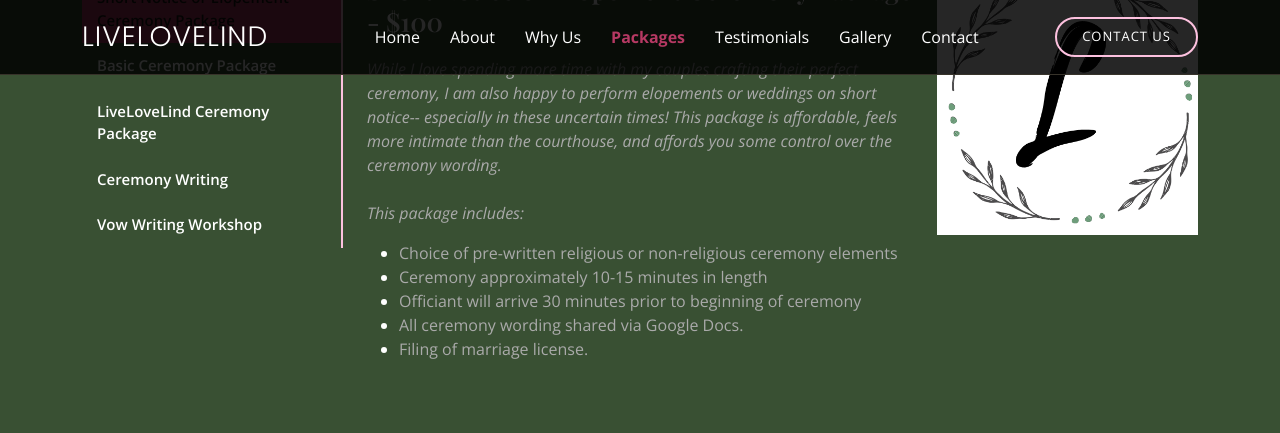
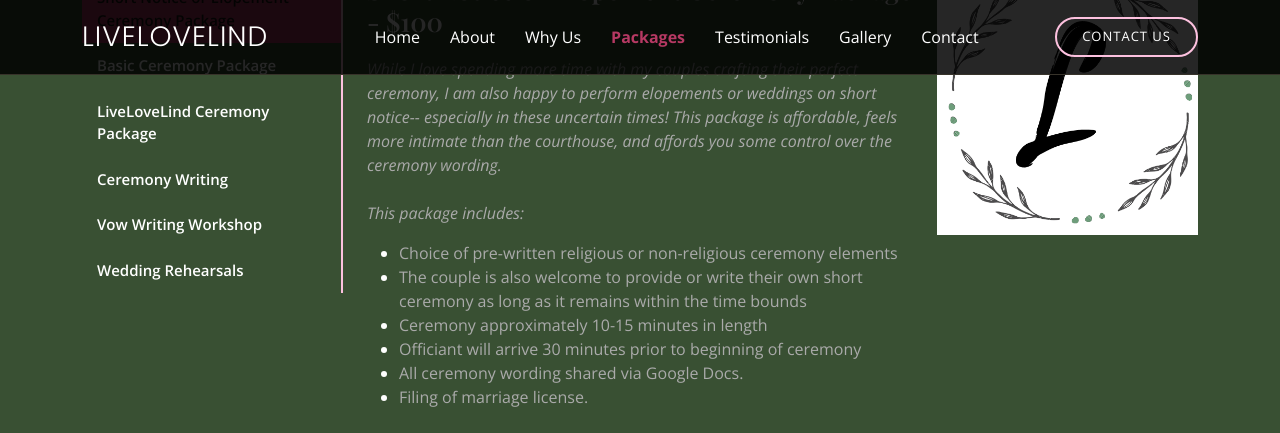
Before and after one commit to LiveLoveLind/LiveLoveLind.github.io, a Jekyll site: the page built from index.md, in a window 1280 px wide and 900 px high, scrolled down 2637 px, cut to the strip 0-433 px from the top of the window. Built offline with Jekyll 4.4.1, drawn with Linux system fonts in a browser that asks for light colours; some web fonts are replaced.

Commit message:
added rehearsal tab to offerings and update some verbiage in all of them & updated gallery photo caption links

```diff
--- a/_includes/section-gallery.html
+++ b/_includes/section-gallery.html
@@ -28,7 +29,8 @@
             <a href="assets/img/gallery/brandon and rachel.JPG" class="gallery-lightbox" data-gall="gallery-item">
               <img src="assets/img/gallery/brandon and rachel.JPG" alt="" class="img-fluid">
               <div class="caption BL">
-                <span>Photo by Jen Kimlinger Photography</span>
+                <a href=" https://www.jenkimlingerphotography.com/" target="_blank"><span>Photo by Jen Kimlinger Photography </span></a>
+
               </div>
             </a>
           </div>
@@ -39,7 +41,7 @@
             <a href="assets/img/gallery/billy and jen.JPG" class="gallery-lightbox" data-gall="gallery-item">
               <img src="assets/img/gallery/billy and jen.JPG" alt="" class="img-fluid">
                 <div class="caption BL">
-                  <span>Photo by @LiveLoveLind</span>
+                  <a href="https://instagram.com/livelovelind?r=nametag" target="_blank"><span>Photo by @LiveLoveLind </span></a>
                 </div>
             </a>
           </div>
--- a/_includes/section-services.html
+++ b/_includes/section-services.html
@@ -26,6 +26,9 @@
           <li class="nav-item">
             <a class="nav-link" data-bs-toggle="tab" href="#tab-5">Vow Writing Workshop</a>
           </li>
+          <li class="nav-item">
+            <a class="nav-link" data-bs-toggle="tab" href="#tab-6">Wedding Rehearsals</a>
+          </li>
         </ul>
       </div>
       <div class="col-lg-9 mt-4 mt-lg-0">
@@ -35,14 +38,20 @@
               <div class="col-lg-8 details order-2 order-lg-1">
                 <h3>Short Notice or Elopement Ceremony Package - $100</h3>
                 <p class="fst-italic">While I love spending more time with my couples crafting their perfect ceremony,
-                   I am also happy to perform elopements or weddings on short notice-- especially in these uncertain times!
-                   This package is affordable, feels more intimate than the courthouse, and affords you some control over the ceremony wording.
-                   <!-- &nbsp;The ceremony must take
-                  place no more than<strong> one week</strong> after contacting LiveLoveLind and may not
-                  include more than <strong>10&nbsp;guests</strong>.&nbsp;--> <br><br>This package includes:</p>
-                <ul>
+                  I am also happy to perform elopements or weddings on short notice-- especially in these uncertain
+                  times!
+                  This package is affordable, feels more intimate than the courthouse, and affords you some control over
+                  the ceremony wording.
+
+                  <br><br>This package includes:
+                </p>
+                <ul data-rte-list="default">
                   <li>
                     <p>Choice of pre-written religious or non-religious ceremony elements</p>
+                  </li>
+                  <li>
+                    <p>The couple is also welcome to provide or write their own short ceremony as long as it remains
+                      within the time bounds</p>
                   </li>
                   <li>
                     <p>Ceremony approximately 10-15 minutes in length</p>
@@ -67,18 +76,28 @@
             <div class="row">
               <div class="col-lg-8 details order-2 order-lg-1">
                 <h3>Basic Ceremony Package - $350</h3>
-                <p class="fst-italic"> If you  find yourself on a budget or don't prefer to share personal stories with all your guests, the basic ceremony
-                  package might be a great fit for your big day! With this service you will still recieve all the guidance our LiveLoveLind package provides- the wedding workshop,
-                  writing resources & suggestions, and some ceremony customization. You will still get to customize what elements are included and choose from a wide array of wording
+                <p class="fst-italic"> If you find yourself on a budget, don't prefer to share personal stories with all
+                  your guests, or have writen a ceremony yourself-- the basic ceremony
+                  package might be a great fit for your big day! With this service you will still recieve all the
+                  guidance our LiveLoveLind package provides- the wedding workshop,
+                  writing resources & suggestions, and some ceremony customization. You will still get to customize what
+                  elements are included and choose from a wide array of wording
                   suggestions.
-                  <br><br>This package includes:</p>
+                  <br><br>This package includes:
+                </p>
                 </p>
                 <ul data-rte-list="default">
                   <li>
-                    <p>Access to <em> LiveLoveLind's </em> resources for ceremony ideas- unity ceremonies, readings, blessings, vows, and much more.</p>
+                    <p>Access to <em> LiveLoveLind's </em> resources for ceremony ideas- unity ceremonies, readings,
+                      blessings, vows, and much more.</p>
                   </li>
                   <li>
-                    <p><em>LiveLoveLind's</em> Wedding workshop, where you are guided through all the ceremony element options, work though all the processional logistics, vendor coordination, and other day of details.</p>
+                    <p>Ceremony may also include elements found or writen by the couple</p>
+                  </li>
+                  <li>
+                    <p><em>LiveLoveLind's</em> Wedding workshop, where you are guided through all the ceremony element
+                      options, work though all the processional logistics, vendor coordination, and other day of
+                      details.</p>
                   </li>
                   <li>
                     <p>Unlimited phone, email and text consultations.</p>
@@ -112,29 +131,43 @@
             <div class="row">
               <div class="col-lg-8 details order-2 order-lg-1">
                 <h3>LiveLoveLind Ceremony Package - $500</h3>
-                <p class="fst-italic"> The LiveLoveLind package ensures that the focus of the big day is, as it should be, the unique love that you share as a couple!
-                  We will work together to create a ceremony that reflects your personalities, your love story, and any special elements you'd like to share with your guests.
+                <p class="fst-italic"> The LiveLoveLind package ensures that the focus of the big day is, as it should
+                  be, the unique love that you share as a couple!
+                  We will work together to create a ceremony that reflects your personalities, your love story, and any
+                  special elements you'd like to share with your guests.
                   From the welcome to the pronouncement and everything in between,
                   I will guide you through all the ceremony options during a one hour wedding workshop.
-                  Once you've selected the elements you'd like to include, I will supply ideas for each facet and customize each element to fit your vision.
+                  Once you've selected the elements you'd like to include, I will supply ideas for each facet and
+                  customize each element to fit your vision.
                   Then, we will give your custom ceremony that personal touch!
                   Instead of pulling platitudes off the internet or from the wedding I did the week before,
-                  I like to begin the ceremony by telling <em>your</em> love story. There’s magic in how you met, fell in love, and got engaged.
-                  As your story unfolds, friends and family get to share in that magic and glimpse the love you have for one another.
-                  Your ceremony script will be available to you 24/7 via Google Docs, where we can collaberate and adjust each part until every word is perfect.
-                  <br><br>This package includes:</p>
+                  I like to begin the ceremony by telling <em>your</em> love story. There’s magic in how you met, fell
+                  in love, and got engaged.
+                  As your story unfolds, friends and family get to share in that magic and glimpse the love you have for
+                  one another.
+                  Your ceremony script will be available to you 24/7 via Google Docs, where we can collaberate and
+                  adjust each part until every word is perfect.
+                  <br><br>This package includes:
+                </p>
                 <ul data-rte-list="default">
                   <li>
-                    <p>Custom writtten ceremony that is unique to each couple. Unlimited revisions and collaberation.</em></p>
+                    <p>Custom writtten ceremony that is unique to each couple. Unlimited revisions and
+                      collaberation.</em></p>
                   </li>
                   <li>
                     <p>Personal vow writing assistance available if needed.</p>
                   </li>
                   <li>
-                    <p>Access to <em> LiveLoveLind's </em> resources for ceremony ideas- unity ceremonies, readings, blessings, vows, and much more.</p>
+                    <p>Access to <em> LiveLoveLind's </em> resources for ceremony ideas- unity ceremonies, readings,
+                      blessings, vows, and much more.</p>
                   </li>
                   <li>
-                    <p><em>LiveLoveLind's</em> Wedding workshop, where you are guided through all the ceremony element options, work though all the processional logistics, vendor coordination, and other day of details.</p>
+                    <p>Ceremony may also include elements found or writen by the couple</p>
+                  </li>
+                  <li>
+                    <p><em>LiveLoveLind's</em> Wedding workshop, where you are guided through all the ceremony element
+                      options, work though all the processional logistics, vendor coordination, and other day of
+                      details.</p>
                   </li>
                   <li>
                     <p>Unlimited phone, email and text consultations.</p>
@@ -170,23 +203,31 @@
             <div class="row">
               <div class="col-lg-8 details order-2 order-lg-1">
                 <h3>Ceremony Writing - $350</h3>
-          <p class="fst-italic">Whether you are having a friend or family member officiate or I'm unavailable for your big day, I'd still love to
-            help you create the ceremony of your dreams. With this package you will get all the benefits of a LiveLoveLind ceremony- the wedding work shop,
-            the custom and personalized wedding script, and full access to the ceremony script via Google Docs. You will be able to hand your officiant of
+                <p class="fst-italic">Whether you are having a friend or family member officiate or I'm unavailable for
+                  your big day, I'd still love to
+                  help you create the ceremony of your dreams. With this package you will get all the benefits of a
+                  LiveLoveLind ceremony- the wedding work shop,
+                  the custom and personalized wedding script, and full access to the ceremony script via Google Docs.
+                  You will be able to hand your officiant of
                   choice a complete ceremony to follow.
-            <br><br>This package includes:</p>
+                  <br><br>This package includes:
+                </p>
                 <ul data-rte-list="default">
                   <li>
-              <p>Custom writtten ceremony that is unique to each couple. Unlimited revisions and collaberation.</em></p>
+                    <p>Custom writtten ceremony that is unique to each couple. Unlimited revisions and
+                      collaberation.</em></p>
                   </li>
                   <li>
                     <p>Personal vow writing assistance available if needed.</p>
                   </li>
                   <li>
-              <p>Access to <em> LiveLoveLind's </em> resources for ceremony ideas- unity ceremonies, readings, blessings, vows, and much more.</p>
+                    <p>Access to <em> LiveLoveLind's </em> resources for ceremony ideas- unity ceremonies, readings,
+                      blessings, vows, and much more.</p>
                   </li>
                   <li>
-              <p><em>LiveLoveLind's</em> Wedding workshop, where you are guided through all the ceremony element options, work though all the processional logistics, vendor coordination, and other day of details.</p>
+                    <p><em>LiveLoveLind's</em> Wedding workshop, where you are guided through all the ceremony element
+                      options, work though all the processional logistics, vendor coordination, and other day of
+                      details.</p>
                   </li>
                   <li>
                     <p>Unlimited phone, email and text consultations.</p>
@@ -216,19 +257,26 @@
             <div class="row">
               <div class="col-lg-8 details order-2 order-lg-1">
                 <h3>Vow Writing Workshop - $20/hour</h3>
-          <p class="fst-italic">Even if you've selected another officiant or have a friend performing your ceremony,
-            I'm still here to help brides & grooms as a writing coach! This coaching package is here to help couples get started on their vows.
-            Writing your own vows can be challenging! After reviewing your ceremony plans, I will guide you through different style options,
-            various writing tools, and help gather your inspiration sources. With all these tools, we will bring out the words that are in you hearts,
+                <p class="fst-italic">Even if you've selected another officiant or have a friend performing your
+                  ceremony,
+                  I'm still here to help brides & grooms as a writing coach! This coaching package is here to help
+                  couples get started on their vows.
+                  Writing your own vows can be challenging! After reviewing your ceremony plans, I will guide you
+                  through different style options,
+                  various writing tools, and help gather your inspiration sources. With all these tools, we will bring
+                  out the words that are in you hearts,
                   and get them on paper.
-           <br><br>This package includes:</p>
+                  <br><br>This package includes:
+                </p>
                 <ul data-rte-list="default">
                   <li>
-              <p>Writing prompts & tools. Tried and true, these writing aids have helped all my couples create custom vows.
+                    <p>Writing prompts & tools. Tried and true, these writing aids have helped all my couples create
+                      custom vows.
                     </p>
                   </li>
                   <li>
-              <p>Inspiration Resources. I've compiled several resources that help get the creativity flowing and will
+                    <p>Inspiration Resources. I've compiled several resources that help get the creativity flowing and
+                      will
                       supply additional resources based on your interests and ceremony plans.</p>
                   </li>
                   <li>
@@ -247,8 +295,53 @@
               </div>
             </div>
           </div>
+          <div class="tab-pane" id="tab-6">
+            <div class="row">
+              <div class="col-lg-8 details order-2 order-lg-1">
+                <h3>Wedding Rehearsals - $50</h3>
+                <p class="fst-italic">At LiveLoveLind, we've separate out our pricing for rehearsals for the convenience
+                  of our couples.
+                  We recognize not every wedding requires or desires one! So we leave it up to you. However,
+                  I always recommend having a rehearsal. It's a great way to ensure your bridal party knows where to
+                  stand,
+                  how to face the camera, and various other tips that ensure a smooth processional.
+                  It also gives us a chance to change up any last minute details so that the day is just as you want it!
+                  <br><br>This package includes:
+                </p>
+                <ul data-rte-list="default">
+
+                  <li>
+                    <p>Talk through: I spend the first part introducing myself to the party and talking them through
+                      your ceremony. I will not read the script word for word,
+                      we'll save that for the day! But I highlight cues they need to know, and the general elements that
+                      will take place.</p>
+                  </li>
+                  <li>
+                    <p>Walk through: Next I guide the party through all the motions at 1/2 speed. I promise the first
+                      walk through will look awkward! But, this will get out all the confusion. </p>
+                  </li>
+                  <li>
+                    <p>Final Walk through: Now that everyone knows where they need to be, we repeat the processional
+                      from the beginning and answer any final questions. </p>
+                  </li>
+                  <li>
+                    <p>This should take between 30- 45 minutes depending on the number of party members and complexity
+                      of the ceremony.</p>
+                  </li>
+                </ul>
+              </div>
+              <div class="col-lg-4 text-center order-1 order-lg-2">
+                <img src="assets/img/temp logo canva.png" alt="logo" class="img-fluid">
+              </div>
+            </div>
+          </div>
+
+
+
         </div>
       </div>
     </div>
   </div>
+  </div>
+
 </section><!-- End Specials Section -->
```
Also changed, not shown: other parts of _includes/section-gallery.html (+2 -1 lines). Lines whose indentation alone changed are shown as unchanged.
